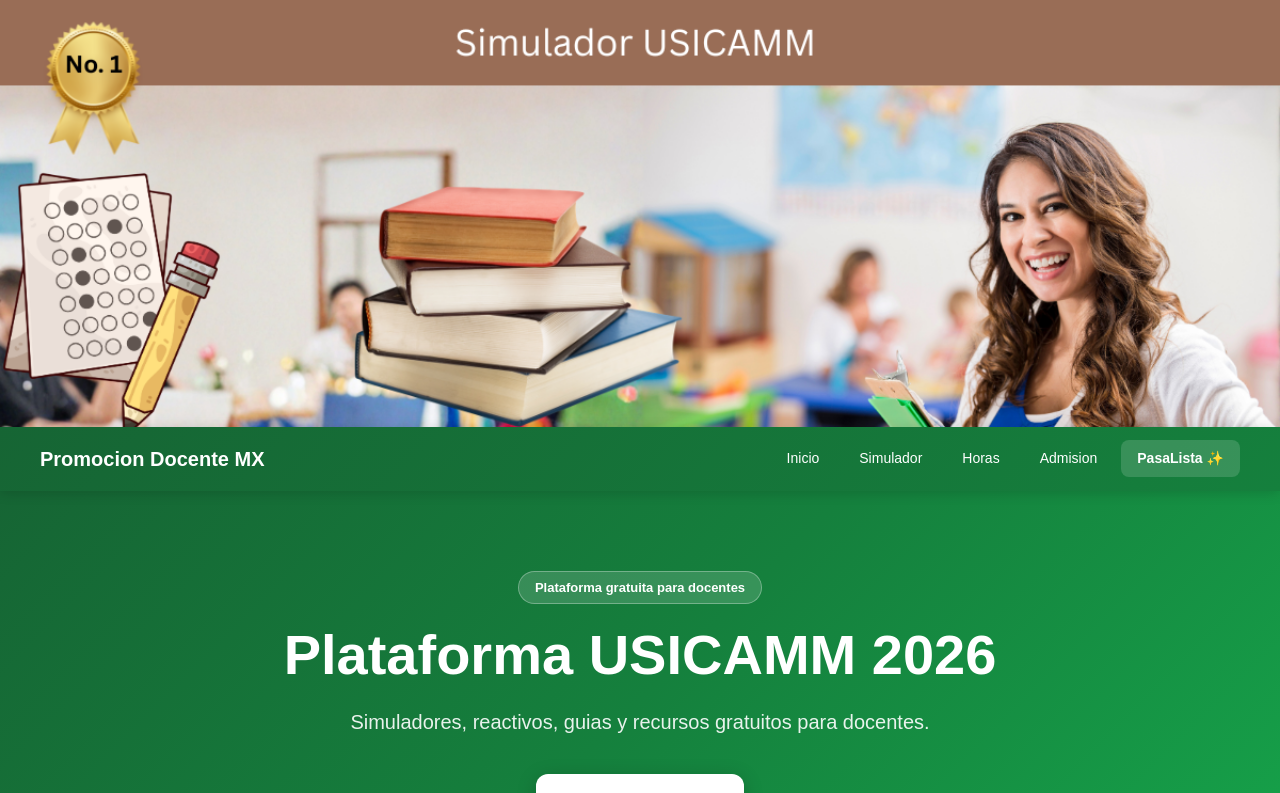
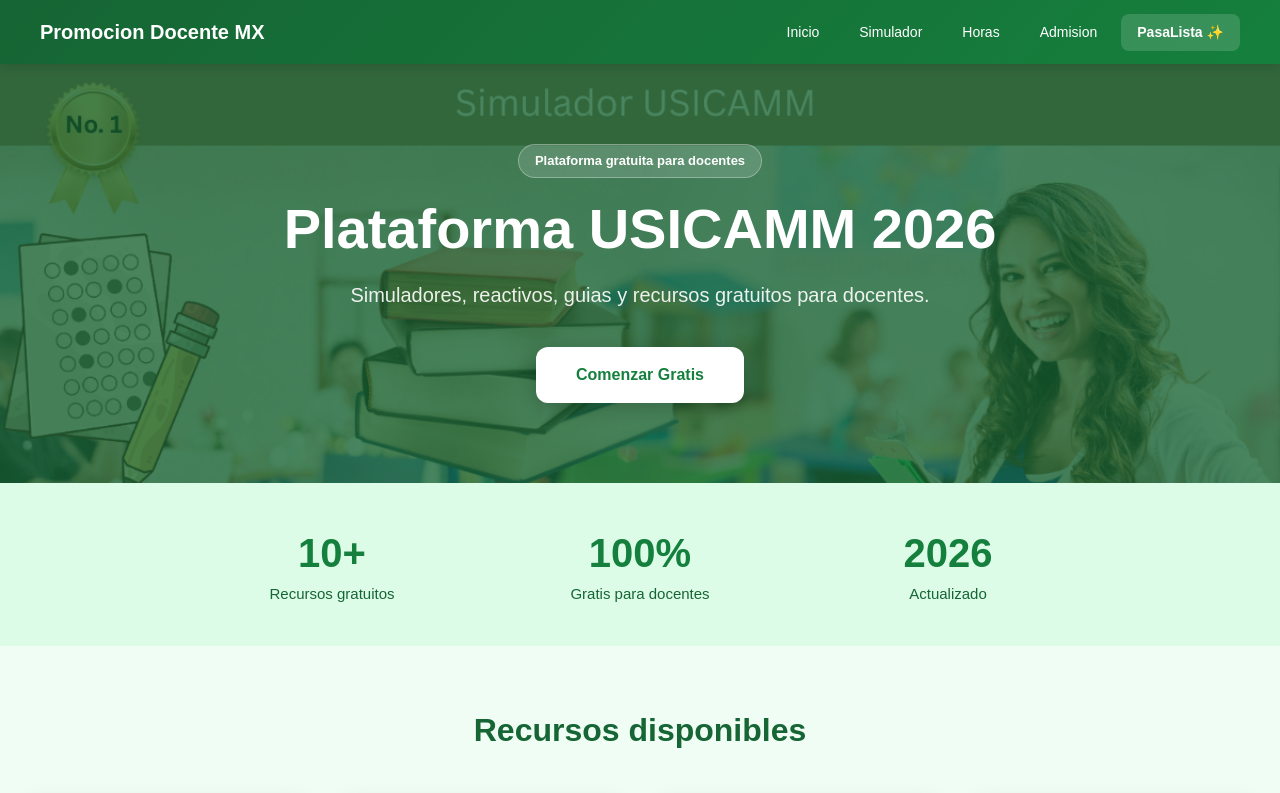
Before and after one commit to aidabereniceh-a11y/usicamm-platform, a React (Vite) app: page / in a window 1280 px wide. Shown: the top 793 px of the page. Built offline with nearby package versions, Linux system fonts and the light colour scheme.

Commit message:
hero con imagen de fondo

```diff
--- a/src/App.jsx
+++ b/src/App.jsx
@@ -26,21 +26,19 @@ const cards = [
 function Home() {
   return (
     <div style={{ fontFamily: "Arial, sans-serif", backgroundColor: "#f0fdf4", minHeight: "100vh" }}>
-      <div style={{ width: "100%", overflow: "hidden", lineHeight: 0 }}>
-        <img src="/preview.png" alt="Simulador USICAMM 2026" style={{ width: "100%", height: "auto", display: "block" }} />
-      </div>
-
       <nav style={{ background: "linear-gradient(135deg, #166534, #15803d)", padding: "0 40px", color: "white", display: "flex", justifyContent: "space-between", alignItems: "center", height: "64px", boxShadow: "0 2px 12px rgba(0,0,0,0.15)", position: "sticky", top: 0, zIndex: 100 }}>
         <div style={{ fontSize: "20px", fontWeight: "800" }}>Promocion Docente MX</div>
         <div style={{ display: "flex", gap: "8px" }}>
-          {[{ label: "Inicio", to: "/" }, { label: "Simulador", to: "/simulador-usicamm-2026" }, { label: "Horas", to: "/horas-adicionales" }, { label: "Admision", to: "/admision-docente-2026" }, { label: "PasaLista \u2728", to: "https://pasalista.mx" }].map((item) => (
+          {[{ label: "Inicio", to: "/" }, { label: "Simulador", to: "/simulador-usicamm-2026" }, { label: "Horas", to: "/horas-adicionales" }, { label: "Admision", to: "/admision-docente-2026" }, { label: "PasaLista ✨", to: "https://pasalista.mx" }].map((item) => (
             item.to.startsWith("http")
               ? <a key={item.to} href={item.to} target="_blank" rel="noreferrer" style={{ color: "white", textDecoration: "none", padding: "8px 16px", borderRadius: "8px", fontSize: "14px", fontWeight: "600", background: "rgba(255,255,255,0.15)" }}>{item.label}</a>
               : <Link key={item.to} to={item.to} style={{ color: "white", textDecoration: "none", padding: "8px 16px", borderRadius: "8px", fontSize: "14px", fontWeight: "500" }}>{item.label}</Link>
           ))}
         </div>
       </nav>
-      <section style={{ textAlign: "center", padding: "80px 20px", background: "linear-gradient(135deg, #166534 0%, #15803d 50%, #16a34a 100%)", color: "white", position: "relative", overflow: "hidden" }}>
+
+      <section style={{ textAlign: "center", padding: "80px 20px", backgroundImage: "url('/preview.png')", backgroundSize: "cover", backgroundPosition: "center", color: "white", position: "relative", overflow: "hidden", minHeight: "400px", display: "flex", alignItems: "center", justifyContent: "center" }}>
+        <div style={{ position: "absolute", top: 0, left: 0, right: 0, bottom: 0, background: "rgba(22, 101, 52, 0.78)" }} />
         <div style={{ position: "relative", zIndex: 1, maxWidth: "800px", margin: "0 auto" }}>
           <div style={{ display: "inline-block", background: "rgba(255,255,255,0.15)", padding: "6px 16px", borderRadius: "20px", fontSize: "13px", fontWeight: "600", marginBottom: "20px", border: "1px solid rgba(255,255,255,0.3)" }}>Plataforma gratuita para docentes</div>
           <h1 style={{ fontSize: "56px", fontWeight: "800", margin: "0 0 20px 0", lineHeight: 1.1 }}>Plataforma USICAMM 2026</h1>
@@ -48,6 +46,7 @@ function Home() {
           <Link to="/simulador-usicamm-2026" style={{ backgroundColor: "white", color: "#15803d", padding: "16px 40px", borderRadius: "12px", textDecoration: "none", fontWeight: "800", fontSize: "16px", boxShadow: "0 4px 20px rgba(0,0,0,0.2)", display: "inline-block" }}>Comenzar Gratis</Link>
         </div>
       </section>
+
       <section style={{ background: "#dcfce7", padding: "40px 20px" }}>
         <div style={{ maxWidth: "900px", margin: "0 auto", display: "grid", gridTemplateColumns: "repeat(auto-fit, minmax(180px, 1fr))", gap: "24px", textAlign: "center" }}>
           {[{ num: "10+", label: "Recursos gratuitos" }, { num: "100%", label: "Gratis para docentes" }, { num: "2026", label: "Actualizado" }].map((s) => (
@@ -55,6 +54,7 @@ function Home() {
           ))}
         </div>
       </section>
+
       <section style={{ padding: "60px 20px", maxWidth: "1400px", margin: "0 auto" }}>
         <h2 style={{ textAlign: "center", fontSize: "32px", fontWeight: "800", color: "#166534", marginBottom: "40px" }}>Recursos disponibles</h2>
         <div style={{ display: "grid", gridTemplateColumns: "repeat(auto-fit, minmax(260px, 1fr))", gap: "24px" }}>
@@ -68,11 +68,13 @@ function Home() {
           ))}
         </div>
       </section>
+
       <section style={{ background: "linear-gradient(135deg, #166534, #15803d)", padding: "60px 20px", textAlign: "center", color: "white" }}>
         <h2 style={{ fontSize: "32px", fontWeight: "800", margin: "0 0 12px 0" }}>Listo para prepararte?</h2>
         <p style={{ fontSize: "18px", opacity: 0.9, marginBottom: "28px" }}>Accede gratis a todos los recursos para tu proceso USICAMM 2026</p>
         <Link to="/simulador-usicamm-2026" style={{ background: "white", color: "#15803d", padding: "16px 40px", borderRadius: "12px", textDecoration: "none", fontWeight: "800", fontSize: "16px", display: "inline-block" }}>Empezar ahora</Link>
       </section>
+
       <footer style={{ backgroundColor: "#052e16", color: "#86efac", padding: "32px", textAlign: "center", fontSize: "14px" }}>
         <div style={{ fontSize: "18px", fontWeight: "700", color: "white", marginBottom: "8px" }}>Promocion Docente MX</div>
         <p style={{ margin: 0 }}>2026 Promocion Docente MX · Todos los derechos reservados</p>
```
